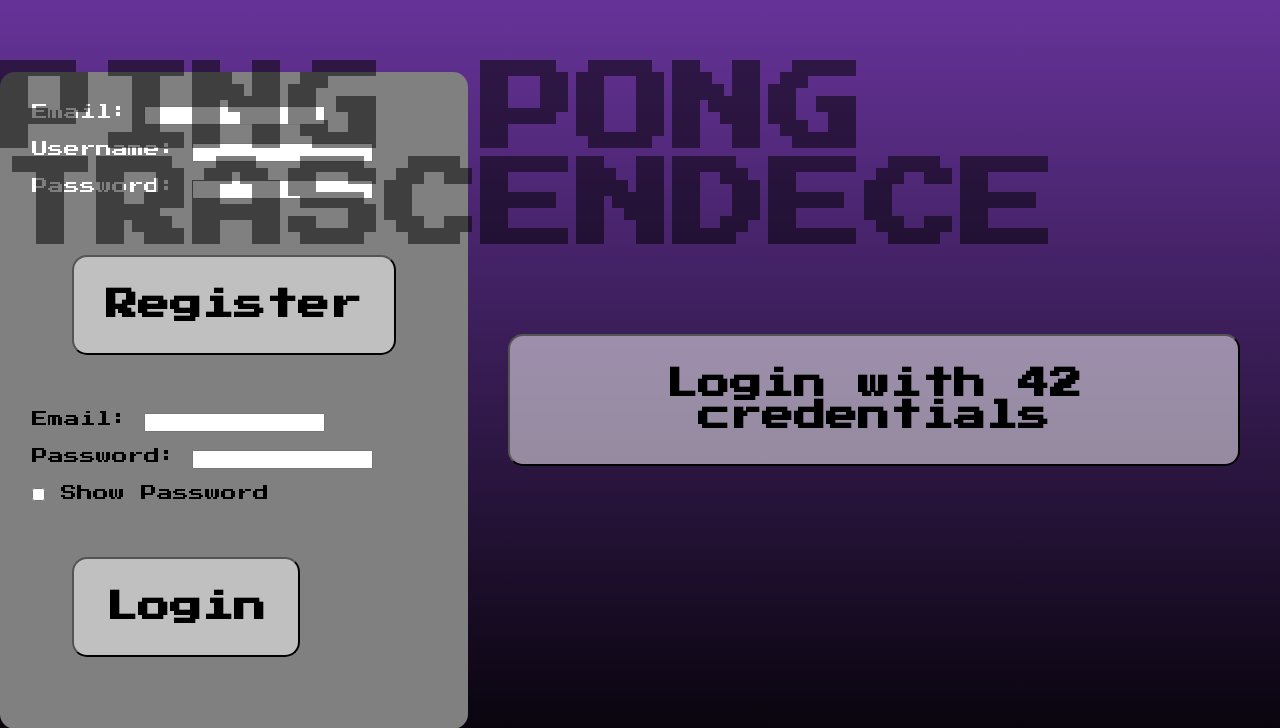
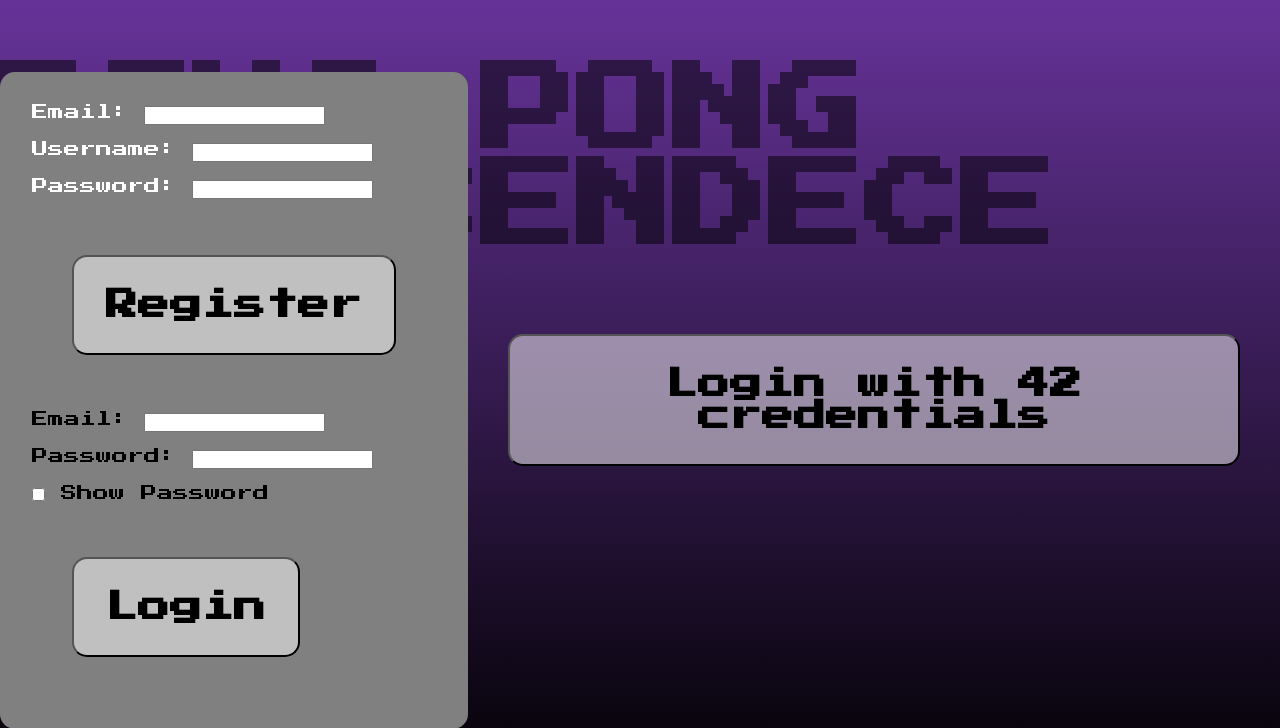
Before and after one commit to RanniSch/1-circle-6-ft_transcendence, a Django app: page / in a window 1280 px wide. Shown: the top 728 px of the page. Run offline with Django 5.2, Linux system fonts and the light colour scheme; parts of the project's set-up code (start-up, migrations or seed data) failed here and were passed over.

Commit message:
Title z-index

```diff
--- a/backend/frontend/templates/frontend/index.html
+++ b/backend/frontend/templates/frontend/index.html
@@ -12,9 +12,9 @@
 </head>
 <body>
     <div style="display:flex;">
-        <h1 id="title" style="position: absolute; font-size: 6rem; z-index: 1000; top:4rem; opacity: 0.5;">PING PONG TRASCENDECE</h1>
+        <h1 id="title" style="position: absolute; font-size: 6rem; z-index: 900; top:4rem; opacity: 0.5;">PING PONG TRASCENDECE</h1>
     </div>
-    <div id="reg" style="background-color:grey; padding:2rem; border-radius: 15px;">
+    <div id="reg" style="background-color:grey; padding:2rem; border-radius: 15px; z-index: 1000;">
         {% block index %}
         <script type='module' src="{% static 'js/index.js' %}"></script>
         {% endblock %}
```
